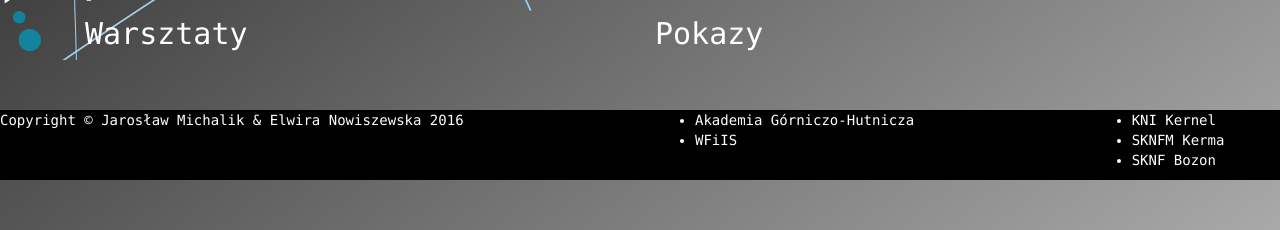
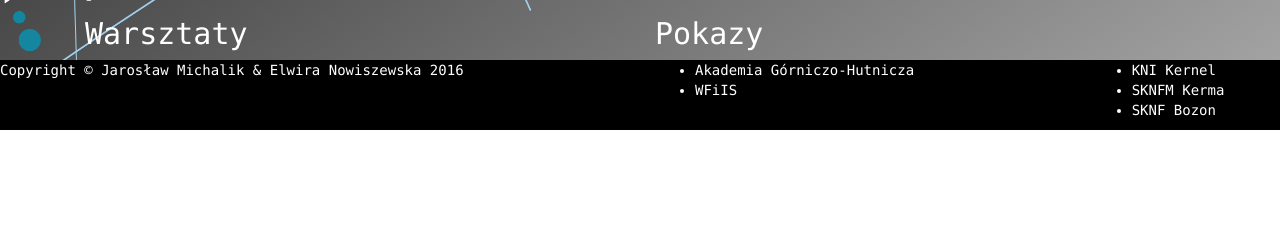
Before and after one commit to getScience/getscience.github.io, a plain HTML site: page index.html in a window 1280 px wide. Shown: the part 753-983 px from the top of the page. After the commit the page ends 883 px from the top, so only its background shows below. Drawn offline with Linux system fonts and the light colour scheme.

Commit message:
cs and js

```diff
--- a/css/main.css
+++ b/css/main.css
@@ -56,5 +56,5 @@ hr{
 }
 
 footer {
-    margin: 50px 0;
+    margin: 0px 0;
 }
```
